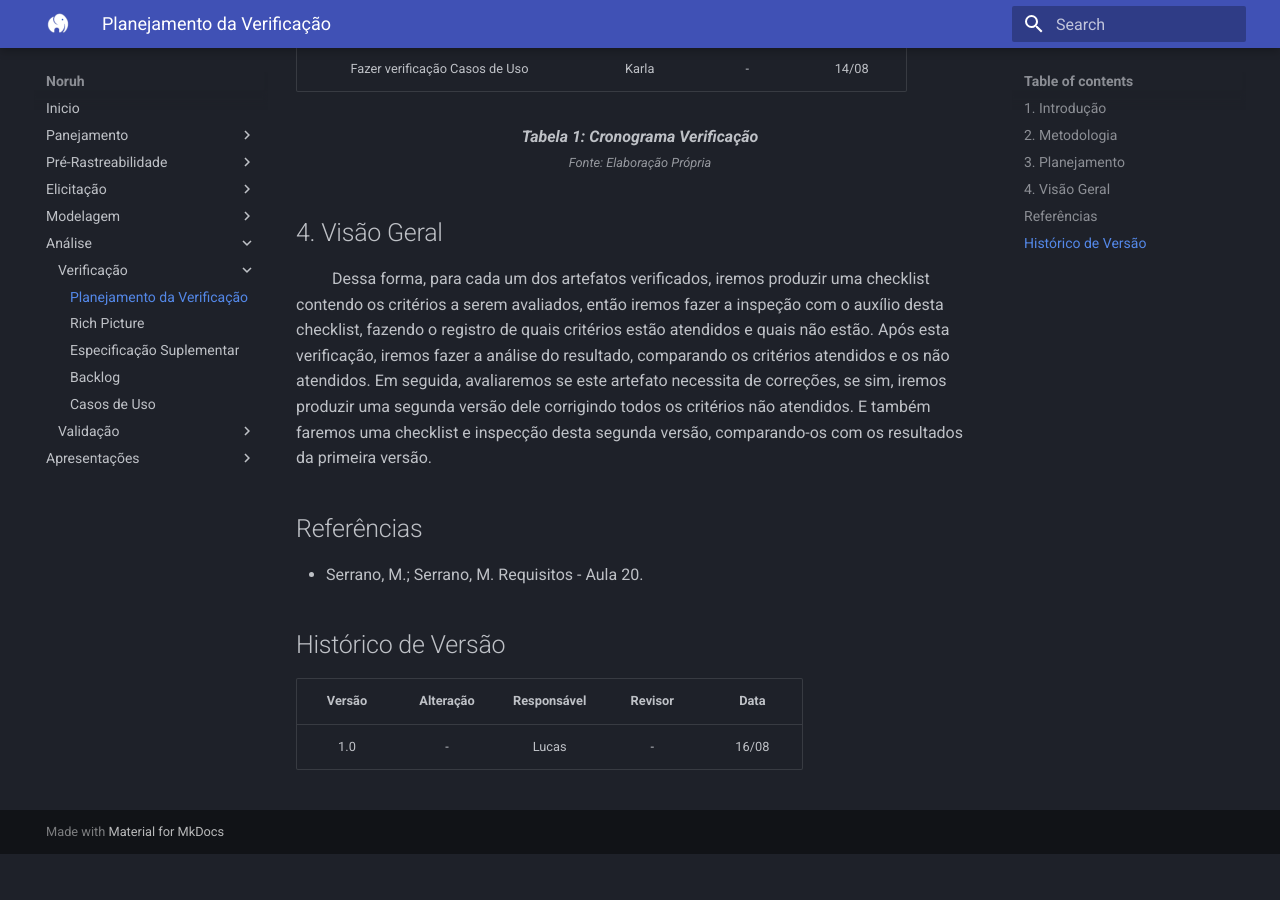
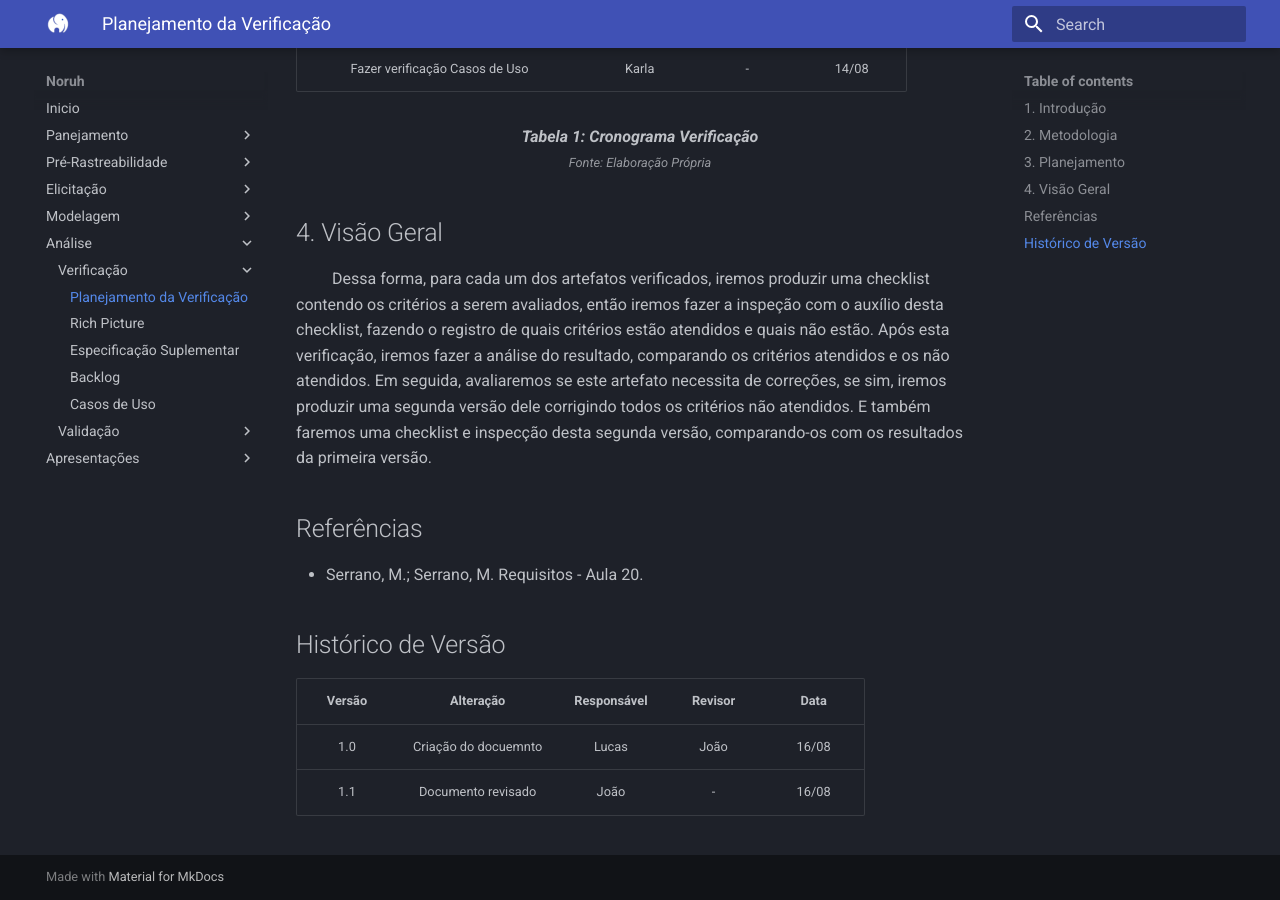
Before and after one commit to Thiab394/2022.1-Noruh, an MkDocs documentation site: the page built from docs/analise/verificacao/planejamento.md, in a window 1280 px wide and 900 px high, scrolled down 1477 px. Built offline with MkDocs 1.6.1 and Material for MkDocs 9.7.7, drawn with Linux system fonts in a browser that asks for light colours; before the commit the page ends 2331 px from its top, so only the background shows below that.

```diff
--- a/docs/analise/verificacao/planejamento.md
+++ b/docs/analise/verificacao/planejamento.md
@@ -50,4 +50,5 @@
 
 | Versão |      Alteração       |     Responsável      |    Revisor    | Data  |
 | :----: | :------------------: | :------------------: | :-----------: | :---: |
-|  1.0   |          -           |    Lucas     |     -     | 16/08 |
+|  1.0   |          Criação do docuemnto           |    Lucas     |     João     | 16/08 |
+|  1.1   |            Documento revisado        |    João     |     -     | 16/08 |
```
Also changed, not shown: docs/planejamento/cronograma.md (+1 -0 lines).
